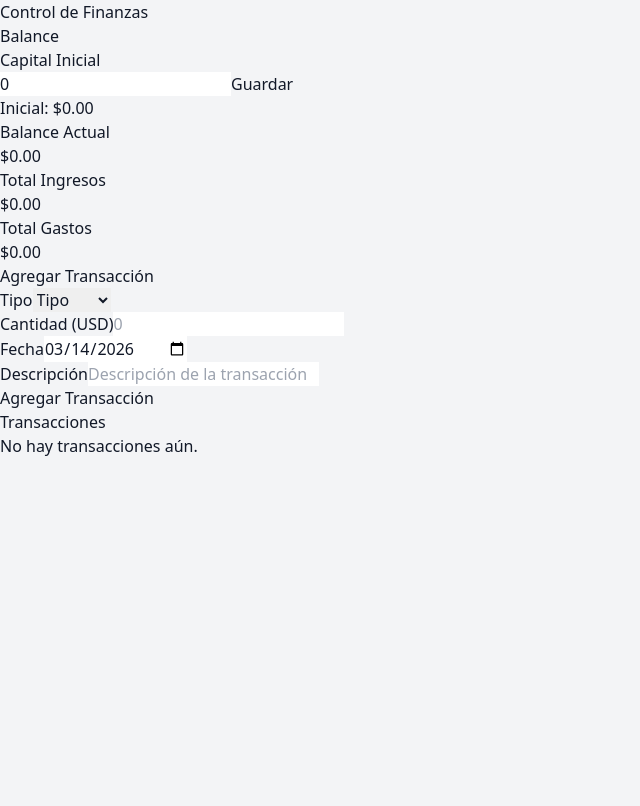
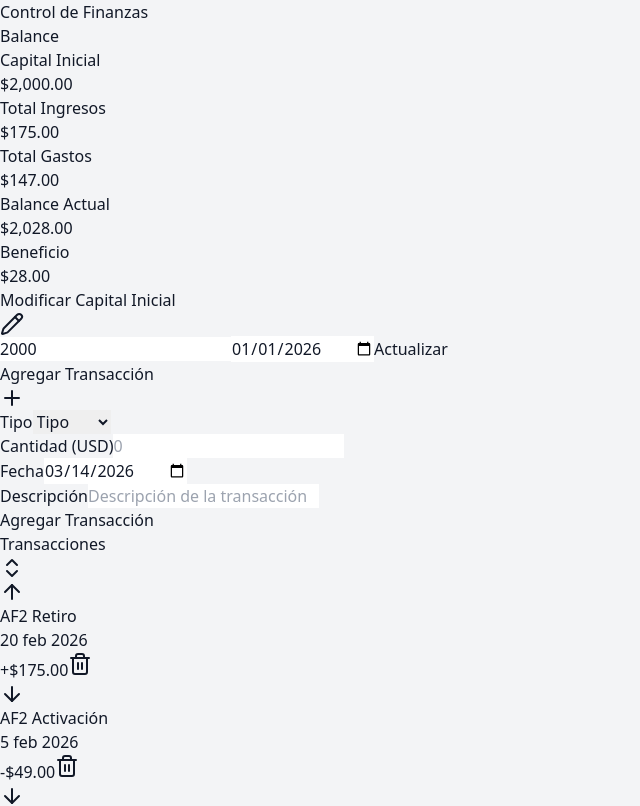
Before and after one commit to AimarLauzirika/finance-app, a React (Vite) app: page / in a window 1280 px wide. Shown: the top 806 px of the page, without its empty margins (0-640 px from the left). Built offline with nearby package versions, Linux system fonts and the light colour scheme.

Commit message:
Better organization and design

```diff
--- a/src/components/BalanceDisplay.tsx
+++ b/src/components/BalanceDisplay.tsx
@@ -1,15 +1,25 @@
 import React, { useState } from 'react';
+import { Pencil } from 'lucide-react';
 import { useFinance } from '../hooks/useFinance';
 import { formatCurrency } from '../utils/formatters';
 
 const BalanceDisplay: React.FC = () => {
-  const { state, dispatch, balance } = useFinance();
+  const { state, dispatch, balance, profit } = useFinance();
   const [newCapital, setNewCapital] = useState(state.initialCapital.toString());
+  const [newCapitalDate, setNewCapitalDate] = useState(state.initialCapitalDate);
+  const [initialCapitalFormVisible, setInitialCapitalFormVisible] = useState(false);
 
-  const handleSetCapital = () => {
+  const handleSetInitialCapital = () => {
     const capital = parseFloat(newCapital);
     if (!isNaN(capital)) {
       dispatch({ type: 'SET_INITIAL_CAPITAL', payload: capital });
+    }
+    const date = newCapitalDate;
+    dispatch({ type: 'SET_INITIAL_CAPITAL_DATE', payload: date });
+    const initialTransaction = state.transactions.find(t => t.type === 'initial');
+    if (initialTransaction) {
+      initialTransaction.amount = capital;
+      initialTransaction.date = newCapitalDate;
     }
   };
 
@@ -22,11 +32,41 @@ const BalanceDisplay: React.FC = () => {
 
   return (
     <div className="bg-gray-900 p-6 rounded-lg shadow-md mb-6 max-w-xl mx-auto">
-      <h2 className="text-2xl text-gray-300 font-bold mb-4">Balance</h2>
-      <div className="mb-4">
-        <div className='w-min mx-auto'>
-        <label className="block text-gray-600 text-sm font-medium mb-2">Capital Inicial</label>
-          <div className="flex justify-center gap-2">
+      <h2 className="text-2xl text-gray-400 font-semibold mb-6">Balance</h2>
+      <div className='flex items-center justify-center gap-24'>
+        <div className="grid grid-cols-2 gap-6">
+          <div className="text-center col-span-2">
+            <p className="text-sm text-gray-400">Capital Inicial</p>
+            <p className="text-xl font-bold text-gray-600">{formatCurrency(state.initialCapital)}</p>
+          </div>
+          <div className="text-center">
+            <p className="text-sm text-gray-400">Total Ingresos</p>
+            <p className="text-xl font-bold text-gray-600">{formatCurrency(totalIncome)}</p>
+          </div>
+          <div className="text-center">
+            <p className="text-sm text-gray-400">Total Gastos</p>
+            <p className="text-xl font-bold text-gray-600">{formatCurrency(totalExpense)}</p>
+          </div>
+        </div>
+        <div className="grid grid-rows-2 gap-6">
+          <div className="text-center">
+            <p className="text-sm text-gray-400">Balance Actual</p>
+            <p className='text-xl font-bold text-blue-600'>
+              {formatCurrency(balance)}
+            </p>
+          </div>
+          <div className="text-center">
+            <p className="text-sm text-gray-400">Beneficio</p>
+            <p className={`text-xl font-bold ${profit > 0 ? 'text-green-600' : profit === 0 ? 'text-gray-400' : 'text-red-700'}`}>{formatCurrency(profit)}</p>
+          </div>
+        </div>
+      </div>
+      <div className="mt-8">
+        <div className='mx-auto'>
+          <label className=" text-gray-600 text-sm select-none font-medium hover:cursor-pointer" onClick={() => {setInitialCapitalFormVisible(!initialCapitalFormVisible)}}>
+            Modificar Capital Inicial {<Pencil className="inline h-4 align-top" />}
+          </label>
+          <div className={`justify-center gap-2 mt-2 ${initialCapitalFormVisible ? 'flex' : 'hidden'}`}>
             <input
               type="number"
               value={newCapital}
@@ -34,30 +74,20 @@ const BalanceDisplay: React.FC = () => {
               className="bg-gray-800 placeholder:text-gray-600 text-gray-200 px-2 rounded focus:outline-none focus:bg-gray-700 focus:placeholder:text-gray-500"
               placeholder="Capital Inicial"
               />
+            <input
+              type="date"
+              value={newCapitalDate}
+              onChange={(e) => setNewCapitalDate(e.target.value)}
+              className="bg-gray-800 placeholder:text-gray-600 text-gray-200 px-2 rounded focus:outline-none focus:bg-gray-700 focus:placeholder:text-gray-500"
+              placeholder="Capital Inicial"
+              />
             <button
-              onClick={handleSetCapital}
+              onClick={() => {handleSetInitialCapital()}}
               className="px-4 py-1 bg-gray-800 border-gray-700 text-blue-100 rounded hover:bg-gray-700"
               >
-              Guardar
+              Actualizar
             </button>
           </div>
-          <p className="text-sm text-gray-400 mt-1">Inicial: {formatCurrency(state.initialCapital)}</p>
-        </div>
-      </div>
-      <div className="grid grid-cols-3 gap-4">
-        <div className="text-center">
-          <p className="text-sm text-gray-400">Balance Actual</p>
-          <p className={`text-xl font-bold ${balance >= 0 ? 'text-green-600' : 'text-red-600'}`}>
-            {formatCurrency(balance)}
-          </p>
-        </div>
-        <div className="text-center">
-          <p className="text-sm text-gray-400">Total Ingresos</p>
-          <p className="text-xl font-bold text-green-600">{formatCurrency(totalIncome)}</p>
-        </div>
-        <div className="text-center">
-          <p className="text-sm text-gray-400">Total Gastos</p>
-          <p className="text-xl font-bold text-red-600">{formatCurrency(totalExpense)}</p>
         </div>
       </div>
     </div>
--- a/src/components/TransactionForm.tsx
+++ b/src/components/TransactionForm.tsx
@@ -1,13 +1,15 @@
 import React, { useState } from 'react';
+import { Plus } from 'lucide-react';
 import { useFinance } from '../hooks/useFinance';
 import { format } from 'date-fns';
 
 const TransactionForm: React.FC = () => {
   const { addTransaction } = useFinance();
-  const [type, setType] = useState<'' | 'income' | 'expense'>('');
+  const [type, setType] = useState<'' | 'initial' | 'income' | 'expense'>('');
   const [amount, setAmount] = useState('');
   const [description, setDescription] = useState('');
   const [date, setDate] = useState(format(new Date(), 'yyyy-MM-dd'));
+  const [formVisible, setFormVisible] = useState(false);
 
   const handleSubmit = (e: React.SubmitEvent) => {
     e.preventDefault();
@@ -29,8 +31,10 @@ const TransactionForm: React.FC = () => {
 
   return (
     <div className="bg-gray-900 p-6 rounded-lg shadow-md mb-6 max-w-xl mx-auto">
-      <h2 className="text-2xl text-gray-300 font-bold mb-4">Agregar Transacción</h2>
-      <form onSubmit={handleSubmit} className="space-y-4">
+      <h2 className="text-2xl text-gray-400 font-semibold hover:cursor-pointer select-none" onClick={() => setFormVisible(!formVisible)}>
+        Agregar Transacción {<Plus className="inline font-bold h-6 w-6 stroke-[3]" />}
+      </h2>
+      <form onSubmit={handleSubmit} className={`space-y-6 ${formVisible ? 'block' : 'hidden'} mt-6`}>
         <div className='flex gap-4'>
           <div>
             <label className="block text-gray-600 text-sm font-medium mb-2">Tipo</label>
--- a/src/components/TransactionItem.tsx
+++ b/src/components/TransactionItem.tsx
@@ -1,5 +1,5 @@
 import React from 'react';
-import { ArrowUp, ArrowDown, Trash2 } from 'lucide-react';
+import { ArrowUp, ArrowDown, Trash2, Play } from 'lucide-react';
 import { useFinance } from '../hooks/useFinance';
 import type { Transaction } from '../types';
 import { formatCurrency } from '../utils/formatters';
@@ -27,9 +27,11 @@ const TransactionItem: React.FC<TransactionItemProps> = ({ transaction }) => {
   };
 
   return (
-    <div className="flex items-center justify-between p-4 border border-gray-700 rounded-lg">
+    <div className="flex items-center justify-between p-2 border-b border-gray-700">
       <div className="flex items-center gap-3">
-        {transaction.type === 'income' ? (
+        {transaction.type === 'initial' ? (
+          <Play className="w-5 h-5 text-blue-600" />
+        ) : transaction.type === 'income' ? (
           <ArrowUp className="w-5 h-5 text-green-600" />
         ) : (
           <ArrowDown className="w-5 h-5 text-red-600" />
@@ -41,11 +43,11 @@ const TransactionItem: React.FC<TransactionItemProps> = ({ transaction }) => {
       </div>
       <div className="flex items-center gap-3">
         <span
-          className={`font-bold ${
-            transaction.type === 'income' ? 'text-green-600' : 'text-red-600'
+          className={` ${
+            transaction.type === 'initial' ? 'text-blue-600' : transaction.type === 'income' ? 'text-green-600' : 'text-red-600'
           }`}
         >
-          {transaction.type === 'income' ? '+' : '-'}{formatCurrency(transaction.amount)}
+          {transaction.type === 'initial' ? '' : transaction.type === 'income' ? '+' : '-'}{formatCurrency(transaction.amount)}
         </span>
         <button
           onClick={handleDelete}
--- a/src/components/TransactionList.tsx
+++ b/src/components/TransactionList.tsx
@@ -1,9 +1,11 @@
-import React from 'react';
+import React, {useState} from 'react';
+import { ChevronsUpDown } from 'lucide-react';
 import { useFinance } from '../hooks/useFinance';
 import TransactionItem from './TransactionItem';
 
 const TransactionList: React.FC = () => {
   const { state } = useFinance();
+  const [transactionListVisible, setTransactionListVisible] = useState(false);
 
   // Sort transactions by date descending
   const sortedTransactions = [...state.transactions].sort((a, b) =>
@@ -12,11 +14,11 @@ const TransactionList: React.FC = () => {
 
   return (
     <div className="bg-gray-900 p-6 rounded-lg shadow-md max-w-xl mx-auto">
-      <h2 className="text-gray-300 text-2xl font-bold mb-4">Transacciones</h2>
+      <h2 className="text-gray-400 text-2xl font-semibold hover:cursor-pointer select-none" onClick={() => {setTransactionListVisible(!transactionListVisible)}}>Transacciones {<ChevronsUpDown className="inline h-5 w-5 stroke-[3.5]" />}</h2>
       {sortedTransactions.length === 0 ? (
         <p className="text-gray-500">No hay transacciones aún.</p>
       ) : (
-        <div className="space-y-2">
+        <div className={`space-y-2 mt-4 ${transactionListVisible ? 'block' : 'hidden'}`}>
           {sortedTransactions.map((transaction) => (
             <TransactionItem key={transaction.id} transaction={transaction} />
           ))}
--- a/src/context/FinanceContext.tsx
+++ b/src/context/FinanceContext.tsx
@@ -8,6 +8,8 @@ const financeReducer = (state: FinanceState, action: FinanceAction): FinanceStat
   switch (action.type) {
     case 'SET_INITIAL_CAPITAL':
       return { ...state, initialCapital: action.payload };
+    case 'SET_INITIAL_CAPITAL_DATE':
+      return { ...state, initialCapitalDate: action.payload };
     case 'ADD_TRANSACTION':
       { const newTransaction: Transaction = {
         ...action.payload,
@@ -26,8 +28,15 @@ const financeReducer = (state: FinanceState, action: FinanceAction): FinanceStat
 
 // Initial state
 const initialState: FinanceState = {
-  initialCapital: 0,
-  transactions: [],
+  initialCapital: 2000,
+  initialCapitalDate: '2026-01-01',
+  transactions: [
+    {type: 'initial', id: new Date('2026-01-01').getTime().toString(), amount: 2000, description: 'Capital Inicial', date: '2026-01-01'},
+    {type: 'expense', id: new Date('2026-02-01').getTime().toString(), amount: 49, description: 'AF1 Eval', date: '2026-02-01'},
+    {type: 'expense', id: new Date('2026-02-02').getTime().toString(), amount: 49, description: 'AF2 Eval', date: '2026-02-02'},
+    {type: 'expense', id: new Date('2026-02-05').getTime().toString(), amount: 49, description: 'AF2 Activación', date: '2026-02-05'},
+    {type: 'income', id: new Date('2026-02-20').getTime().toString(), amount: 175, description: 'AF2 Retiro', date: '2026-02-20'},
+  ],
 };
 
 // Provider component
@@ -51,9 +60,10 @@ export const FinanceProvider: React.FC<{ children: ReactNode }> = ({ children })
     .filter(t => t.type === 'expense')
     .reduce((sum, t) => sum + t.amount, 0);
   const balance = state.initialCapital + totalIncome - totalExpense;
+  const profit = totalIncome - totalExpense;
 
   return (
-    <FinanceContext.Provider value={{ state, dispatch, addTransaction, deleteTransaction, balance }}>
+    <FinanceContext.Provider value={{ state, dispatch, addTransaction, deleteTransaction, balance, profit, transactionFormVisible: false, initialCapitalFormVisible: false, transactionListVisible: true }}>
       {children}
     </FinanceContext.Provider>
   );
```
Also changed, not shown: src/types/index.ts (+7 -1 lines).
